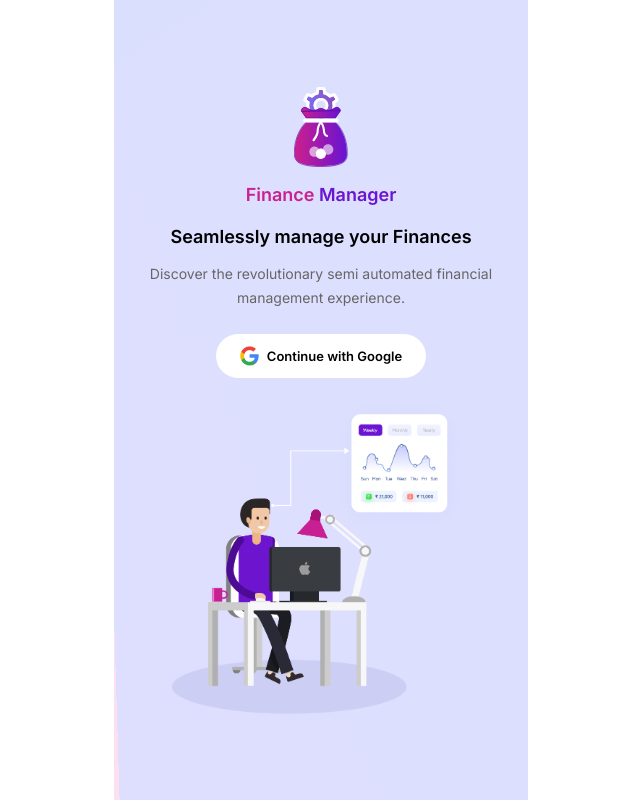
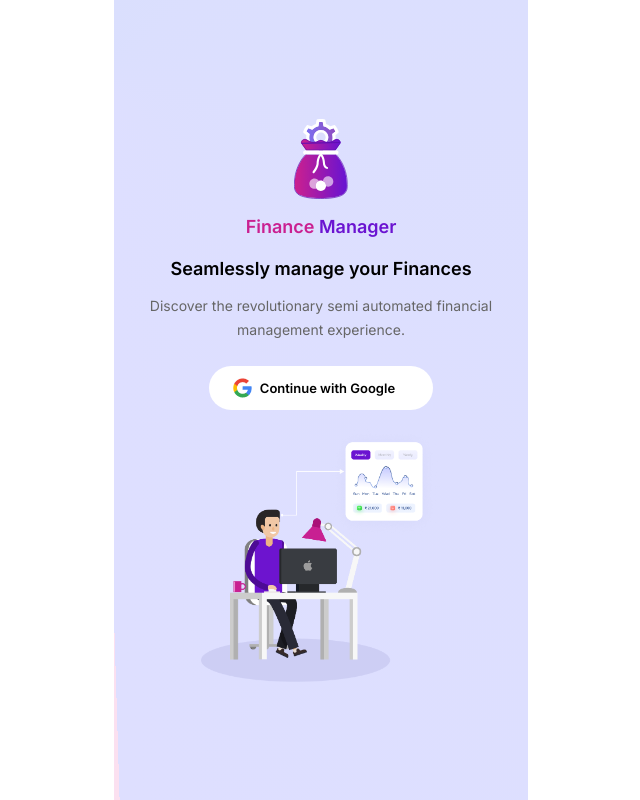
Before and after one commit to sandeepkamara12/finance-manager, a React (Vite) app: page /login in a window 1280 px wide. Shown: the whole page, without its empty margins (319-959 px from the left). Built offline with nearby package versions, Linux system fonts and the light colour scheme.

Commit message:
update the login screen.

```diff
--- a/src/view/Login/index.jsx
+++ b/src/view/Login/index.jsx
@@ -12,13 +12,13 @@ export default function Login() {
             <h3 className="py-4 text-pink text-18 leading-24 font-semibold">Finance <span className="text-purple">Manager</span></h3>
             <h2 className="text-18 leading-28 font-semibold">Seamlessly manage your Finances</h2>
             <p className="pt-3 pb-6 text-14 leading-24 text-textColor">Discover the revolutionary semi automated financial management experience.</p>
-            <div className=''>
-               <Link to='/home' className='flex items-center py-3 px-6 bg-white rounded-full font-semibold text-13 leading-20 mb-4'>
+            <div className='w-full'>
+               <Link to='/home' className='flex items-center py-3 px-6 bg-white rounded-full font-semibold text-13 leading-20 mb-4 w-3/5 mx-auto'>
                   <img src={Google} className='mr-2' />Continue with Google
                </Link>
             </div>
 
-            <img src={FinanceManager} className='mx-auto h-80' />
+            <img src={FinanceManager} className='mx-auto h-64' />
          </div>
       </div>
    );
```
